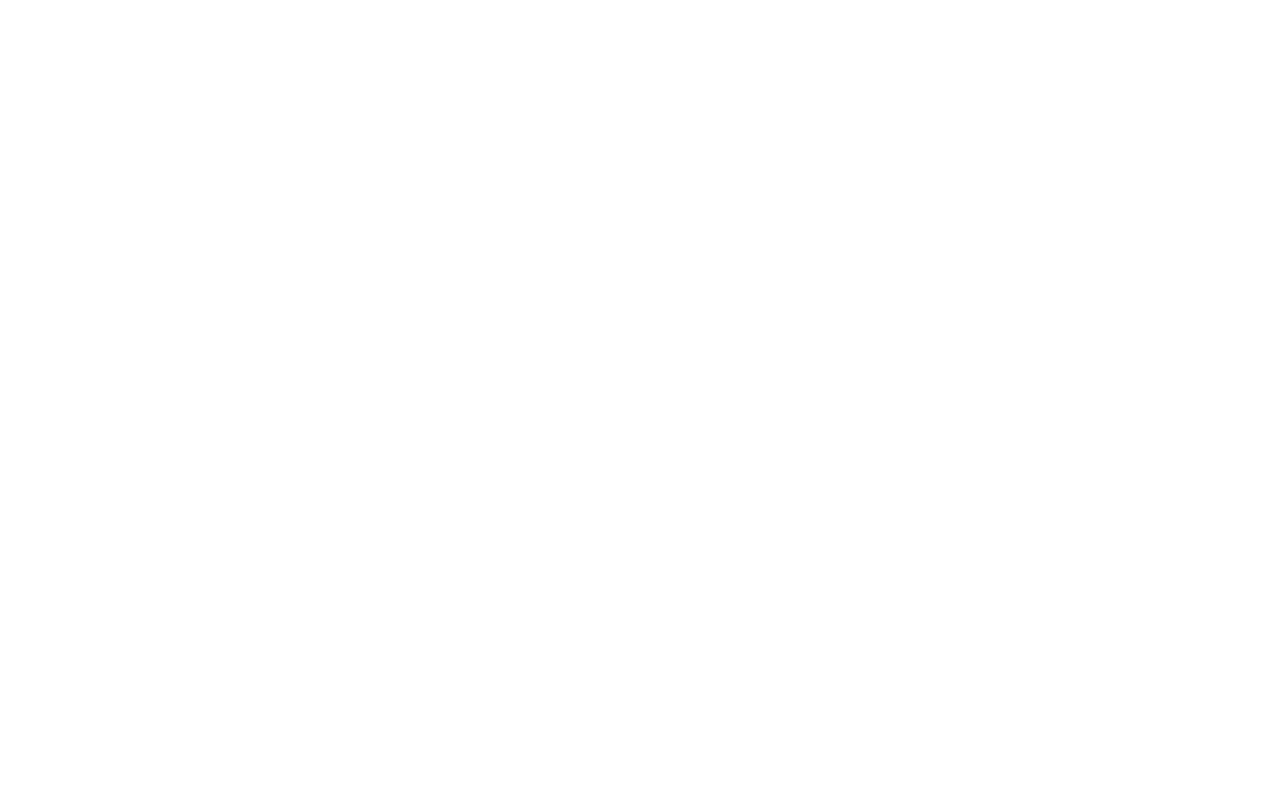
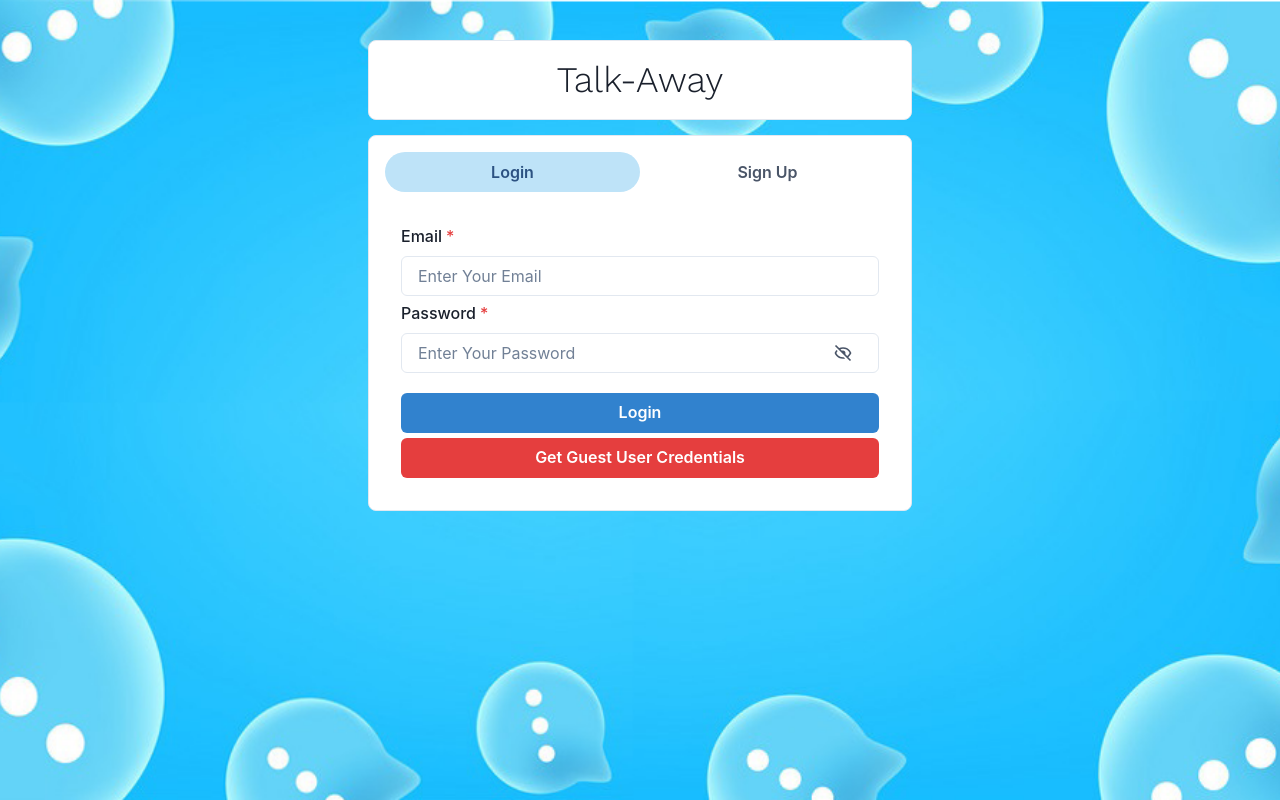
Before and after one commit to yashvinathwani/Talk-Away, a React (Create React App) app in the folder frontend/: page / in a window 1280 px wide. Built offline with nearby package versions, Linux system fonts and the light colour scheme; no server answers.

Commit message:
Login and SignUp UI

```diff
--- a/frontend/package.json
+++ b/frontend/package.json
@@ -14,6 +14,7 @@
     "framer-motion": "^10.12.11",
     "react": "^18.2.0",
     "react-dom": "^18.2.0",
+    "react-icons": "^4.8.0",
     "react-router-dom": "^5.3.4",
     "react-scripts": "5.0.1",
     "web-vitals": "^2.1.4"
--- a/frontend/src/App.css
+++ b/frontend/src/App.css
@@ -0,0 +1,9 @@
+@import url('https://fonts.googleapis.com/css2?family=Work+Sans:wght@300&display=swap');
+
+.App {
+  min-height: 100vh;
+  display: flex;
+  background-image: url('./background.png');
+  background-size: cover;
+  background-position: center;
+}
--- /dev/null
+++ b/frontend/src/components/auth/Login.js
@@ -0,0 +1,77 @@
+import {
+  Button,
+  FormControl,
+  FormLabel,
+  Icon,
+  Input,
+  InputGroup,
+  InputRightElement,
+  VStack,
+} from '@chakra-ui/react';
+import { BiShowAlt, BiHide } from 'react-icons/bi';
+import React, { useState } from 'react';
+
+const Login = () => {
+  const [email, setEmail] = useState();
+  const [password, setPassword] = useState();
+  const [showPassword, setShowPassword] = useState(false);
+
+  const submitHandler = () => {};
+
+  return (
+    <VStack spacing='5px'>
+      <FormControl id='email' isRequired>
+        <FormLabel>Email</FormLabel>
+        <Input
+          placeholder='Enter Your Email'
+          onChange={(e) => setEmail(e.target.value)}
+        />
+      </FormControl>
+
+      <FormControl id='password' isRequired>
+        <FormLabel>Password</FormLabel>
+        <InputGroup>
+          <Input
+            type={showPassword ? 'text' : 'password'}
+            placeholder='Enter Your Password'
+            onChange={(e) => setPassword(e.target.value)}
+          />
+
+          <InputRightElement
+            width='4.5rem'
+            onClick={() => setShowPassword(!showPassword)}
+          >
+            {showPassword ? (
+              <Icon as={BiShowAlt} boxSize={5} color='gray.600' />
+            ) : (
+              <Icon as={BiHide} boxSize={5} color='gray.600' />
+            )}
+          </InputRightElement>
+        </InputGroup>
+      </FormControl>
+
+      <Button
+        colorScheme='blue'
+        width='100%'
+        style={{ marginTop: 15 }}
+        onClick={submitHandler}
+      >
+        Login
+      </Button>
+
+      <Button
+        variant='solid'
+        colorScheme='red'
+        width='100%'
+        onClick={() => {
+          setEmail('guest@example.com');
+          setPassword('123456');
+        }}
+      >
+        Get Guest User Credentials
+      </Button>
+    </VStack>
+  );
+};
+
+export default Login;
--- /dev/null
+++ b/frontend/src/components/auth/SignUp.js
@@ -0,0 +1,111 @@
+import React, { useState } from 'react';
+import {
+  Button,
+  FormControl,
+  FormLabel,
+  Icon,
+  Input,
+  InputGroup,
+  InputRightElement,
+  VStack,
+} from '@chakra-ui/react';
+import { BiShowAlt, BiHide } from 'react-icons/bi';
+
+const SignUp = () => {
+  const [name, setName] = useState();
+  const [email, setEmail] = useState();
+  const [password, setPassword] = useState();
+  const [confirmPassword, setConfirmPassword] = useState();
+  const [pic, setPic] = useState();
+  const [showPassword, setShowPassword] = useState(false);
+  const [showConfirmPassword, setShowConfirmPassword] = useState(false);
+
+  const postDetails = (pics) => {};
+
+  const submitHandler = () => {};
+
+  return (
+    <VStack spacing='5px'>
+      <FormControl id='firstName' isRequired>
+        <FormLabel>Name</FormLabel>
+        <Input
+          placeholder='Enter Your Name'
+          onChange={(e) => setName(e.target.value)}
+        />
+      </FormControl>
+
+      <FormControl id='email' isRequired>
+        <FormLabel>Email</FormLabel>
+        <Input
+          placeholder='Enter Your Email'
+          onChange={(e) => setEmail(e.target.value)}
+        />
+      </FormControl>
+
+      <FormControl id='password' isRequired>
+        <FormLabel>Password</FormLabel>
+        <InputGroup>
+          <Input
+            type={showPassword ? 'text' : 'password'}
+            placeholder='Enter Your Password'
+            onChange={(e) => setPassword(e.target.value)}
+          />
+
+          <InputRightElement
+            width='4.5rem'
+            onClick={() => setShowPassword(!showPassword)}
+          >
+            {showPassword ? (
+              <Icon as={BiShowAlt} boxSize={5} color='gray.600' />
+            ) : (
+              <Icon as={BiHide} boxSize={5} color='gray.600' />
+            )}
+          </InputRightElement>
+        </InputGroup>
+      </FormControl>
+
+      <FormControl id='confirmPassword' isRequired>
+        <FormLabel>Confirm Password</FormLabel>
+        <InputGroup>
+          <Input
+            type={showConfirmPassword ? 'text' : 'password'}
+            placeholder='Confirm Your Password'
+            onChange={(e) => setConfirmPassword(e.target.value)}
+          />
+
+          <InputRightElement
+            width='4.5rem'
+            onClick={() => setShowConfirmPassword(!showConfirmPassword)}
+          >
+            {showConfirmPassword ? (
+              <Icon as={BiShowAlt} boxSize={5} color='gray.600' />
+            ) : (
+              <Icon as={BiHide} boxSize={5} color='gray.600' />
+            )}
+          </InputRightElement>
+        </InputGroup>
+      </FormControl>
+
+      <FormControl id='pic'>
+        <FormLabel>Upload Your Picture</FormLabel>
+        <Input
+          type='file'
+          p={1.5}
+          accept='image/*'
+          onChange={(e) => postDetails(e.target.files[0])}
+        />
+      </FormControl>
+
+      <Button
+        colorScheme='blue'
+        width='100%'
+        style={{ marginTop: 15 }}
+        onClick={submitHandler}
+      >
+        Sign Up
+      </Button>
+    </VStack>
+  );
+};
+
+export default SignUp;
--- a/frontend/src/pages/HomePage.js
+++ b/frontend/src/pages/HomePage.js
@@ -1,24 +1,51 @@
 import React, { useEffect, useState } from 'react';
-import axios from 'axios';
+import {
+  Box,
+  Container,
+  Tab,
+  TabList,
+  TabPanel,
+  TabPanels,
+  Tabs,
+  Text,
+} from '@chakra-ui/react';
+import Login from '../components/auth/Login';
+import SignUp from '../components/auth/SignUp';
 
 const HomePage = () => {
-  const [chats, setChats] = useState([]);
-
-  const fetchData = async () => {
-    const { data } = await axios.get('/api/chat');
-    setChats(data);
-  };
-
-  useEffect(() => {
-    fetchData();
-  }, []);
-
   return (
-    <div>
-      {chats.map((chat) => (
-        <div key={chat._id}>{chat.chatName}</div>
-      ))}
-    </div>
+    <Container maxW='xl' centerContent>
+      <Box
+        d='flex'
+        justifyContent='center'
+        p={3}
+        bg='white'
+        w='100%'
+        m='40px 0 15px 0'
+        borderRadius='lg'
+        borderWidth='1px'
+      >
+        <Text fontSize='4xl' fontFamily='Work Sans' textAlign='center'>
+          Talk-Away
+        </Text>
+      </Box>
+      <Box bg='white' w='100%' p={4} borderRadius='lg' borderWidth='1px'>
+        <Tabs variant='soft-rounded'>
+          <TabList mb='1em'>
+            <Tab width='50%'>Login</Tab>
+            <Tab width='50%'>Sign Up</Tab>
+          </TabList>
+          <TabPanels>
+            <TabPanel>
+              <Login />
+            </TabPanel>
+            <TabPanel>
+              <SignUp />
+            </TabPanel>
+          </TabPanels>
+        </Tabs>
+      </Box>
+    </Container>
   );
 };
 
```
Also changed, not shown: frontend/src/background.png (added), 1 other file (tests, documents, lock files or other folders).
